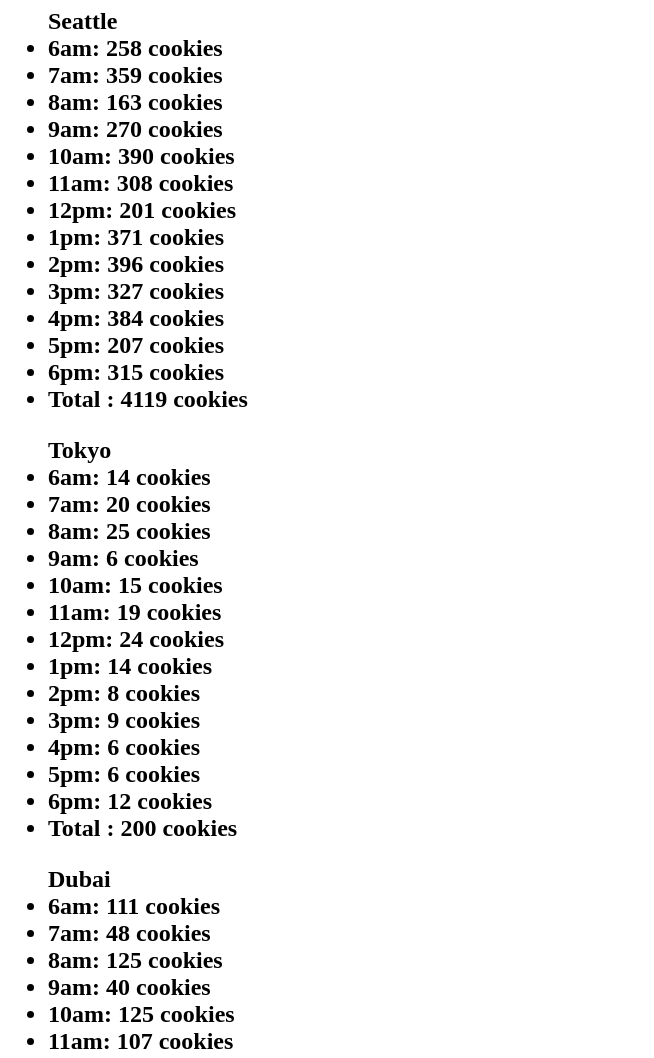
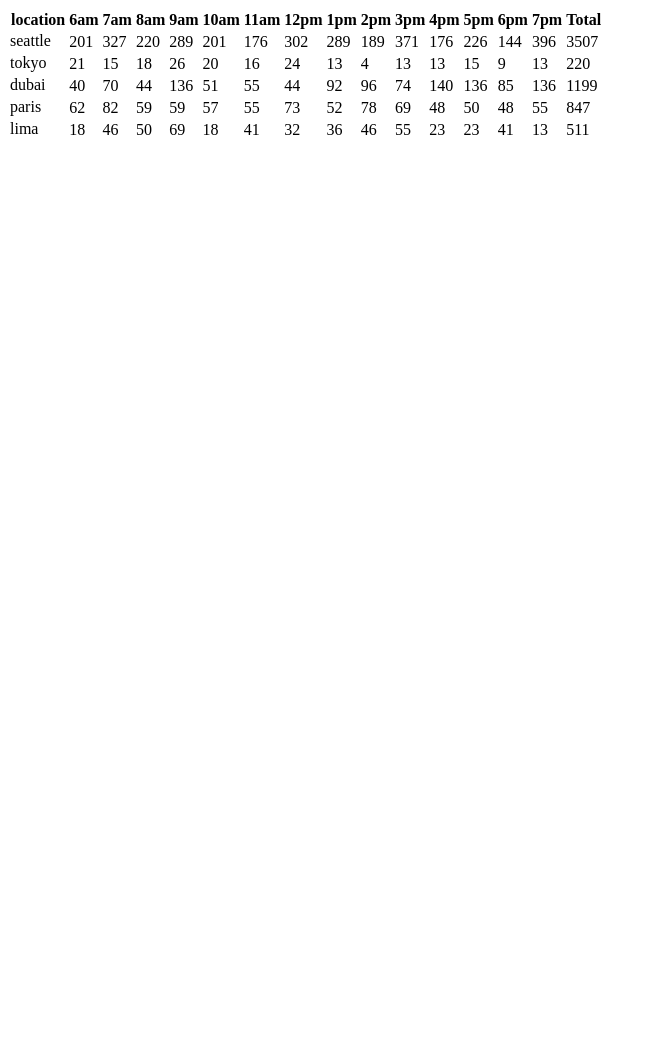
Before and after one commit to yazeedalsahmi/cookie-stand, a plain HTML site: page sales.html in a window 1280 px wide. Shown: the top 1058 px of the page, without its empty margins (0-654 px from the left). After the commit the page ends 800 px from the top, so only its background shows below. Drawn offline with Linux system fonts and the light colour scheme.

Commit message:
add class07

```diff
--- a/JS/app.js
+++ b/JS/app.js
@@ -1,14 +1,106 @@
-let time=['6am:','7am:','8am:','9am:','10am:','11am:','12pm:','1pm:','2pm:','3pm:','4pm:','5pm:','6pm:','7pm:']
-let Seattle ={
-    min:23,
-    max:65,
-    avgcookie: 6.3,
-    randomNum: function(min, max) {
-        return Math.floor(Math.random() * (max - min + 1) ) + min;
+'use strict'
+let time=['location  ','6am  ','7am  ','8am  ','9am  ','10am  ','11am  ','12pm  ','1pm  ','2pm  ','3pm  ','4pm  ','5pm  ','6pm  ','7pm  ','Total']
 
-    },
-    arr:[],
-    simulated:function(){
+ function randomValue(min, max) {
+    return Math.floor(Math.random() * (max - min + 1) ) + min;
+};
+
+let bodytag=document.getElementById('location');
+let table=document.createElement('table');
+let arrObj=[];
+let articleElm=document.createElement('article');
+bodytag.appendChild(articleElm);
+        articleElm.appendChild(table);
+        let firstRow = document.createElement('tr');
+
+        table.appendChild(firstRow);
+        let th ;
+        let td ;
+
+
+
+function Location(locName,minCustmer,maxCustmer,avgcookie){
+    this.locName = locName;
+    this.minCustmer = minCustmer;
+    this.maxCustmer = maxCustmer;
+    this.avgcookie = avgcookie;
+    this.total=0;
+    this.custmerNum =[];
+    this.cookiesNum =[];
+    arrObj.push(this);
+
+
+}
+    Location.prototype.randomCustmer = function(){
+        for(let i=0;i<time.length-2 ;i++){
+            this.custmerNum.push(randomValue(this.minCustmer,this.maxCustmer));
+
+        }
+
+    };
+
+
+    Location.prototype.culcCookies= function(){
+        for(let i=0;i<time.length-2;i++){
+            this.cookiesNum.push(Math.floor(this.custmerNum[i] *this.avgcookie));
+            this.total = this.total + this.cookiesNum[i];
+        };
+        console.log(this.cookiesNum);
+        console.log(this.avgcookie);
+    };
+    Location.prototype.tablehead=function(){
+        for(let i=0;i<time.length;i++){
+            th = document.createElement('th');
+            firstRow.appendChild(th);
+
+            th.textContent = time[i];
+        };
+    };
+    Location.prototype.render=function(){
+        let secondRow = document.createElement('tr');
+                table.appendChild(secondRow);
+                secondRow.textContent = this.locName;
+
+            for(let i=0;i<time.length-2;i++){
+                td = document.createElement('td');
+                secondRow.appendChild(td);
+                td.textContent =  this.cookiesNum[i];
+            };
+            td = document.createElement('td');
+                secondRow.appendChild(td);
+                td.textContent =  this.total;
+
+        };
+
+
+
+
+
+    let seattle = new Location('seattle',23,65,6.3);
+    let tokyo = new Location('tokyo',3,24,1.2);
+    let dubai = new Location('dubai',11,38,3.7);
+    let paris = new Location('paris',20,38,2.3);
+    let lima = new Location('lima',2,16,4.6);
+
+    for(let i=0;i<arrObj.length;i++){
+       arrObj[i].randomCustmer();
+       arrObj[i].culcCookies();
+    }
+
+
+    seattle.render();
+     seattle.tablehead();
+    tokyo.render();
+   // console.log(tokyo.render);
+
+    dubai.render();
+    paris.render();
+   lima.render();
+
+
+
+
+/*
          let ulsim = document.createElement('ul');
          let h2Tag = document.getElementById('Seattle');
          let lisim = document.createElement('li');
@@ -19,21 +111,14 @@ let Seattle ={
          lisim = document.createElement('li');
         ulsim.appendChild(lisim);
         let numcookies = Math.floor(this.randomNum(this.min,this.max) * this.avgcookie);
-        let result= this.arr.push(numcookies);
+        this.arr.push(numcookies);
         lisim.textContent = `${time[i]} ${this.arr[i]} cookies`;
+
         console.log(time[5]);
+        this.Total = this.Total + this.arr[i];
     }
-    console.log(this.arr);
-    function sum(a, b) {
-        let array = [a+b]
-        return a+b;
-        }
-        function sumAnyArray(Array) {
-            let array = [ Array.reduce(sum)];
-            return array;
 
-          }
-    lisim.textContent = `Total : ${sumAnyArray(this.arr)} cookies`;
+    lisim.textContent = `Total : ${this.Total} cookies`;
     console.log(sumAnyArray(this.arr))
     },
 
@@ -203,3 +288,4 @@ let Lima ={
 
 };
 Lima.simulated();
+ */
--- a/sales.html
+++ b/sales.html
@@ -5,13 +5,9 @@
     <meta name="viewport" content="width=device-width, initial-scale=1.0">
     <title>Document</title>
 </head>
-<body id="result">
-    <h2 id="Seattle"></h2>
-    <h2 id="Tokyo"></h2>
-    <h2 id="Dubai"></h2>
-    <h2 id="Paris"></h2>
-    <h2 id="Lima"></h2>
-    <h2></h2>
+<body id="location">
+
+
 
 </body>
 <script src="JS/app.js"></script>
```
